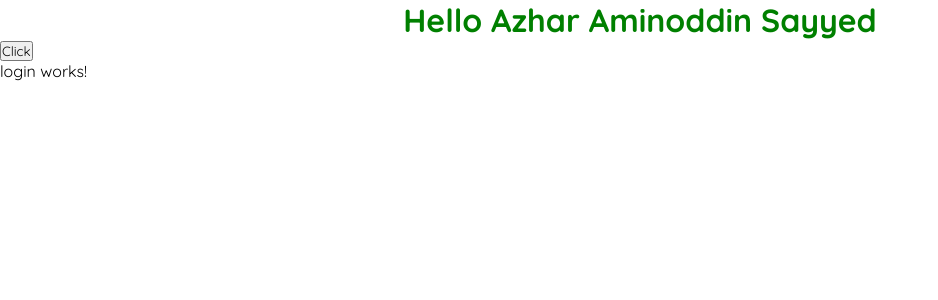
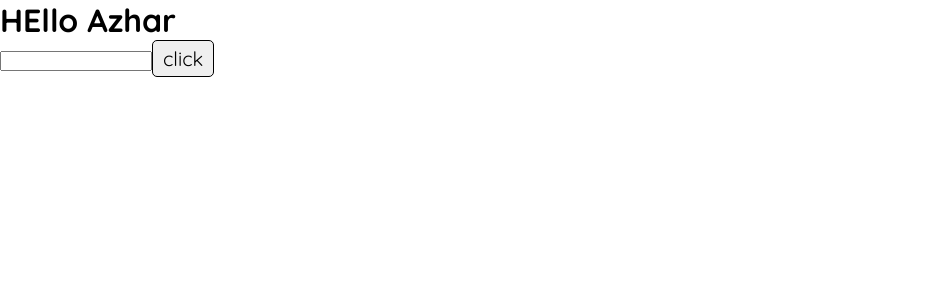
Before and after one commit to azharsiddiqui1234/Angular_From_Start_Tut, an Angular app: page / in a window 1280 px wide. Shown: the top 300 px of the page, without its empty margins (0-938 px from the left). Built offline with nearby package versions, Linux system fonts and the light colour scheme.

Commit message:
Angular Evants

```diff
--- a/src/app/app.component.css
+++ b/src/app/app.component.css
@@ -1,11 +1,8 @@
-h1{
-    text-align: center;
+button{
+    padding: 5px 10px;
+    font-size: 20px;
+    box-shadow: none;
+    color: #000;
+    border-radius: 5px;
+    border: 1px solid black;
 }
-
-.active{
-    color: green;
-}
-
-.remove{
-    color: red;
-}
--- a/src/app/app.component.html
+++ b/src/app/app.component.html
@@ -1,3 +1,3 @@
-<h1 class="{{className}}">{{name}} </h1>
-<button type="button" (click)="callData()" (click)="changeClassName()">Click</button>
-<app-login></app-login>
+<h1>HEllo Azhar</h1>
+<input type="text" #inpval/>
+<button (click)="getdata(inpval)">click</button>
--- a/src/app/app.component.ts
+++ b/src/app/app.component.ts
@@ -7,13 +7,9 @@ import { Component } from '@angular/core';
 })
 export class AppComponent {
   title = 'my-app';
-  name= "Hello Azhar Aminoddin Sayyed"
-  className = "active"
-  callData(){
-    this.name = "Hello Azhar welcome to the Angular"
-  }
 
-  changeClassName(){
-    this.className="remove"
+  getdata(val:any){
+    console.log(val);
+
   }
 }
--- a/src/app/app.module.ts
+++ b/src/app/app.module.ts
@@ -2,7 +2,6 @@ import { NgModule } from '@angular/core';
 import { BrowserModule } from '@angular/platform-browser';
 
 import { AppComponent } from './app.component';
-import { UserAuthModule } from './user-auth/user-auth.module';
 
 
 @NgModule({
@@ -10,8 +9,7 @@ import { UserAuthModule } from './user-auth/user-auth.module';
     AppComponent
   ],
   imports: [
-    BrowserModule,
-    UserAuthModule
+    BrowserModule
   ],
   providers: [],
   bootstrap: [AppComponent]
--- a/src/app/user-auth/login/login.component.html
+++ /dev/null
@@ -1 +0,0 @@
-<p>login works!</p>
--- a/src/app/user-auth/login/login.component.ts
+++ /dev/null
@@ -1,15 +0,0 @@
-import { Component, OnInit } from '@angular/core';
-
-@Component({
-  selector: 'app-login',
-  templateUrl: './login.component.html',
-  styleUrls: ['./login.component.css']
-})
-export class LoginComponent implements OnInit {
-
-  constructor() { }
-
-  ngOnInit(): void {
-  }
-
-}
```
Also changed, not shown: src/app/user-auth/user-auth.module.ts (deleted, +0 -18 lines), src/app/user-auth/login/login.component.css (deleted), 1 other file (tests, documents, lock files or other folders).
